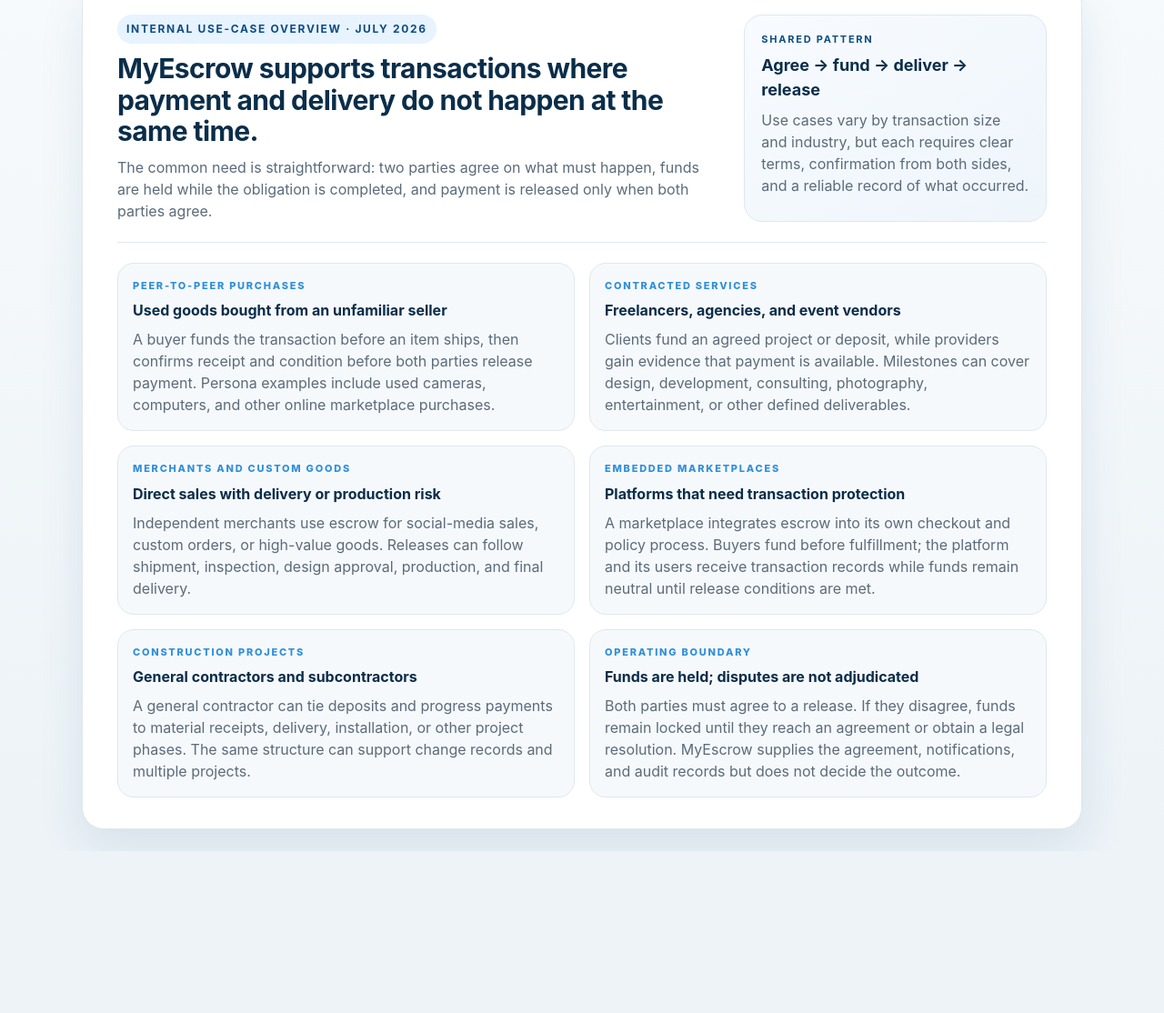
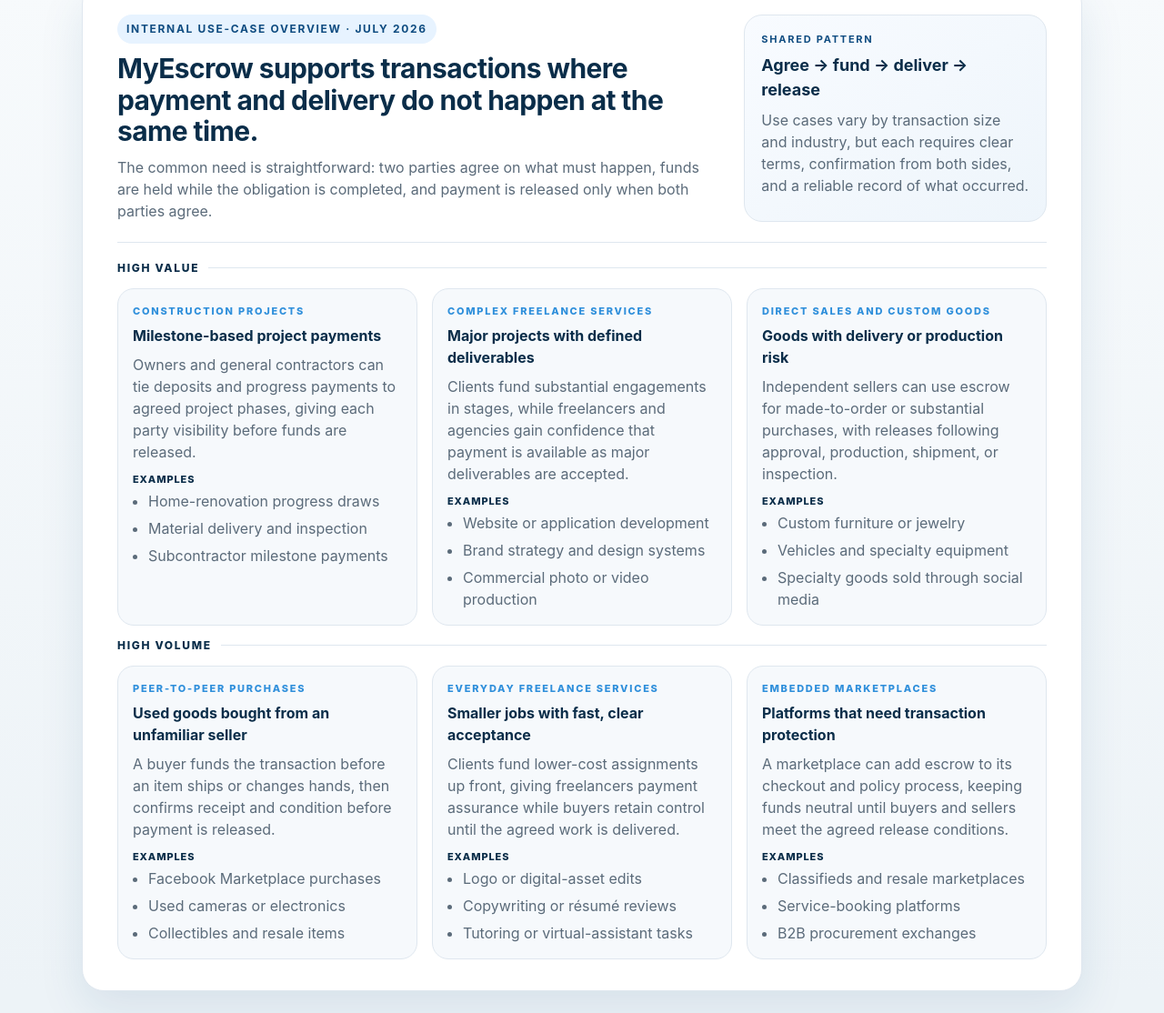
Before and after one commit to StefanGertz/myescrow, a plain HTML site: page docs/myescrow-internal-one-pager.html in a window 1280 px wide. Shown: the part 43-1157 px from the top of the page at 91% size. Before the commit the page ends 979 px from the top, so only its background shows below. Drawn offline with Linux system fonts and the light colour scheme.

Commit message:
Revise one-pager use case layout

```diff
--- a/docs/myescrow-internal-one-pager.html
+++ b/docs/myescrow-internal-one-pager.html
@@ -111,8 +111,28 @@
 
       .grid {
         display: grid;
-        grid-template-columns: repeat(2, minmax(0, 1fr));
+        grid-template-columns: repeat(3, minmax(0, 1fr));
         gap: 16px;
+      }
+
+      .row-label {
+        grid-column: 1 / -1;
+        display: flex;
+        align-items: center;
+        gap: 10px;
+        color: var(--brand-dark);
+        font-size: 12px;
+        font-weight: 800;
+        letter-spacing: 0.14em;
+        line-height: 1;
+        text-transform: uppercase;
+      }
+
+      .row-label::after {
+        content: "";
+        height: 1px;
+        flex: 1;
+        background: var(--border);
       }
 
       .card {
@@ -135,6 +155,20 @@
 
       .card ul { padding-left: 18px; }
       .card li + li { margin-top: 6px; }
+
+      .examples-label {
+        margin-top: 10px;
+        margin-bottom: 3px;
+        color: var(--brand-dark);
+        font-size: 11px;
+        font-weight: 800;
+        letter-spacing: 0.08em;
+        text-transform: uppercase;
+      }
+
+      .card .examples {
+        padding-left: 17px;
+      }
 
       .metric {
         margin: 0 0 5px;
@@ -164,6 +198,10 @@
 
       .sources strong { color: var(--brand-dark); }
       .sources a { color: var(--brand); }
+
+      @media screen and (max-width: 800px) {
+        .grid { grid-template-columns: 1fr; }
+      }
 
       @media print {
         body { background: #ffffff; }
@@ -206,8 +244,14 @@
         }
         .grid {
           grid-template-columns: repeat(12, minmax(0, 1fr));
-          gap: 3.5mm;
+          column-gap: 3.5mm;
+          row-gap: 2.2mm;
           align-items: stretch;
+        }
+        .row-label {
+          grid-column: 1 / -1;
+          gap: 2.5mm;
+          font-size: 7.4pt;
         }
         .card {
           grid-column: span 4;
@@ -224,6 +268,11 @@
         }
         .card li + li {
           margin-top: 1mm;
+        }
+        .examples-label {
+          margin-top: 1.8mm;
+          margin-bottom: 0.6mm;
+          font-size: 6.8pt;
         }
         .sources {
           margin-top: 2.5mm;
@@ -253,40 +302,80 @@
       </header>
 
       <section class="grid">
+        <div class="row-label">High value</div>
+
+        <article class="card">
+          <div class="kicker">Construction projects</div>
+          <h3>Milestone-based project payments</h3>
+          <p>Owners and general contractors can tie deposits and progress payments to agreed project phases, giving each party visibility before funds are released.</p>
+          <div class="examples-label">Examples</div>
+          <ul class="examples">
+            <li>Home-renovation progress draws</li>
+            <li>Material delivery and inspection</li>
+            <li>Subcontractor milestone payments</li>
+          </ul>
+        </article>
+
+        <article class="card">
+          <div class="kicker">Complex freelance services</div>
+          <h3>Major projects with defined deliverables</h3>
+          <p>Clients fund substantial engagements in stages, while freelancers and agencies gain confidence that payment is available as major deliverables are accepted.</p>
+          <div class="examples-label">Examples</div>
+          <ul class="examples">
+            <li>Website or application development</li>
+            <li>Brand strategy and design systems</li>
+            <li>Commercial photo or video production</li>
+          </ul>
+        </article>
+
+        <article class="card">
+          <div class="kicker">Direct sales and custom goods</div>
+          <h3>Goods with delivery or production risk</h3>
+          <p>Independent sellers can use escrow for made-to-order or substantial purchases, with releases following approval, production, shipment, or inspection.</p>
+          <div class="examples-label">Examples</div>
+          <ul class="examples">
+            <li>Custom furniture or jewelry</li>
+            <li>Vehicles and specialty equipment</li>
+            <li>Specialty goods sold through social media</li>
+          </ul>
+        </article>
+
+        <div class="row-label">High volume</div>
+
         <article class="card">
           <div class="kicker">Peer-to-peer purchases</div>
           <h3>Used goods bought from an unfamiliar seller</h3>
-          <p>A buyer funds the transaction before an item ships, then confirms receipt and condition before both parties release payment. Persona examples include used cameras, computers, and other online marketplace purchases.</p>
+          <p>A buyer funds the transaction before an item ships or changes hands, then confirms receipt and condition before payment is released.</p>
+          <div class="examples-label">Examples</div>
+          <ul class="examples">
+            <li>Facebook Marketplace purchases</li>
+            <li>Used cameras or electronics</li>
+            <li>Collectibles and resale items</li>
+          </ul>
         </article>
 
         <article class="card">
-          <div class="kicker">Contracted services</div>
-          <h3>Freelancers, agencies, and event vendors</h3>
-          <p>Clients fund an agreed project or deposit, while providers gain evidence that payment is available. Milestones can cover design, development, consulting, photography, entertainment, or other defined deliverables.</p>
-        </article>
-
-        <article class="card">
-          <div class="kicker">Merchants and custom goods</div>
-          <h3>Direct sales with delivery or production risk</h3>
-          <p>Independent merchants use escrow for social-media sales, custom orders, or high-value goods. Releases can follow shipment, inspection, design approval, production, and final delivery.</p>
+          <div class="kicker">Everyday freelance services</div>
+          <h3>Smaller jobs with fast, clear acceptance</h3>
+          <p>Clients fund lower-cost assignments up front, giving freelancers payment assurance while buyers retain control until the agreed work is delivered.</p>
+          <div class="examples-label">Examples</div>
+          <ul class="examples">
+            <li>Logo or digital-asset edits</li>
+            <li>Copywriting or résumé reviews</li>
+            <li>Tutoring or virtual-assistant tasks</li>
+          </ul>
         </article>
 
         <article class="card">
           <div class="kicker">Embedded marketplaces</div>
           <h3>Platforms that need transaction protection</h3>
-          <p>A marketplace integrates escrow into its own checkout and policy process. Buyers fund before fulfillment; the platform and its users receive transaction records while funds remain neutral until release conditions are met.</p>
-        </article>
-
-        <article class="card">
-          <div class="kicker">Construction projects</div>
-          <h3>General contractors and subcontractors</h3>
-          <p>A general contractor can tie deposits and progress payments to material receipts, delivery, installation, or other project phases. The same structure can support change records and multiple projects.</p>
-        </article>
-
-        <article class="card">
-          <div class="kicker">Operating boundary</div>
-          <h3>Funds are held; disputes are not adjudicated</h3>
-          <p>Both parties must agree to a release. If they disagree, funds remain locked until they reach an agreement or obtain a legal resolution. MyEscrow supplies the agreement, notifications, and audit records but does not decide the outcome.</p>
+          <p>A marketplace can add escrow to its checkout and policy process, keeping funds neutral until buyers and sellers meet the agreed release conditions.</p>
+          <div class="examples-label">Examples</div>
+          <ul class="examples">
+            <li>Classifieds and resale marketplaces</li>
+            <li>Service-booking platforms</li>
+            <li>B2B procurement exchanges</li>
+          </ul>
         </article>
       </section>
     </div>
```
Also changed, not shown: 1 other file.
